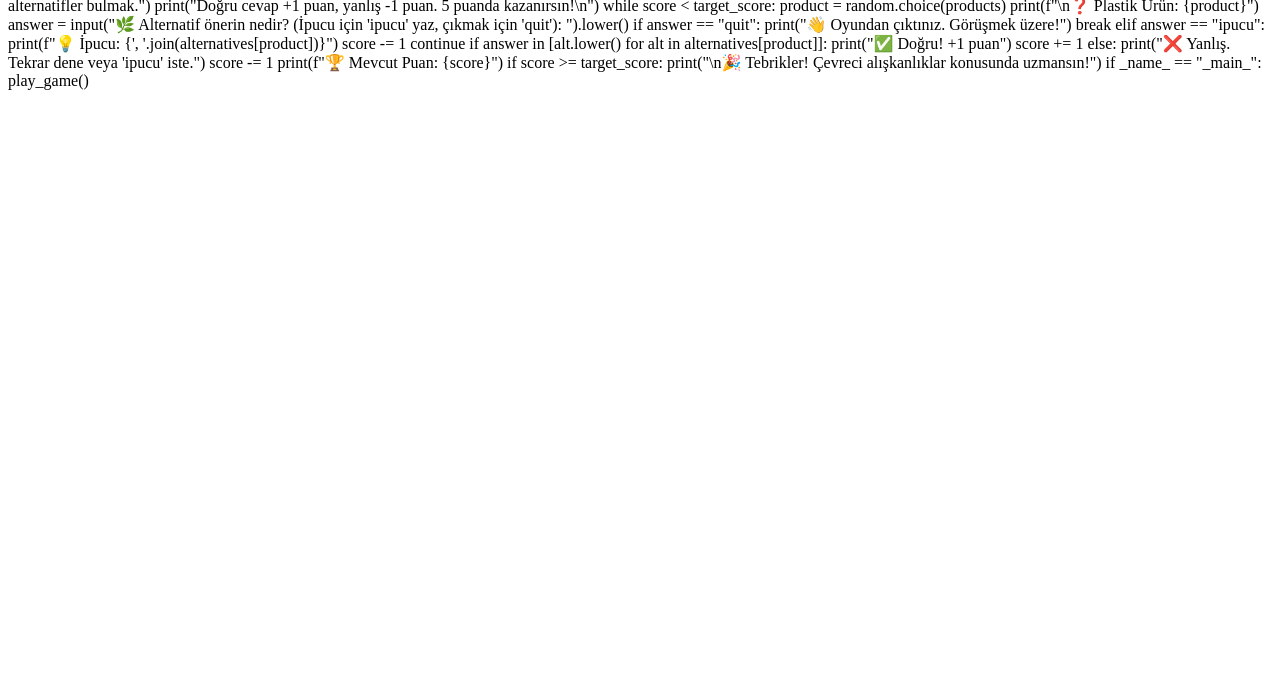
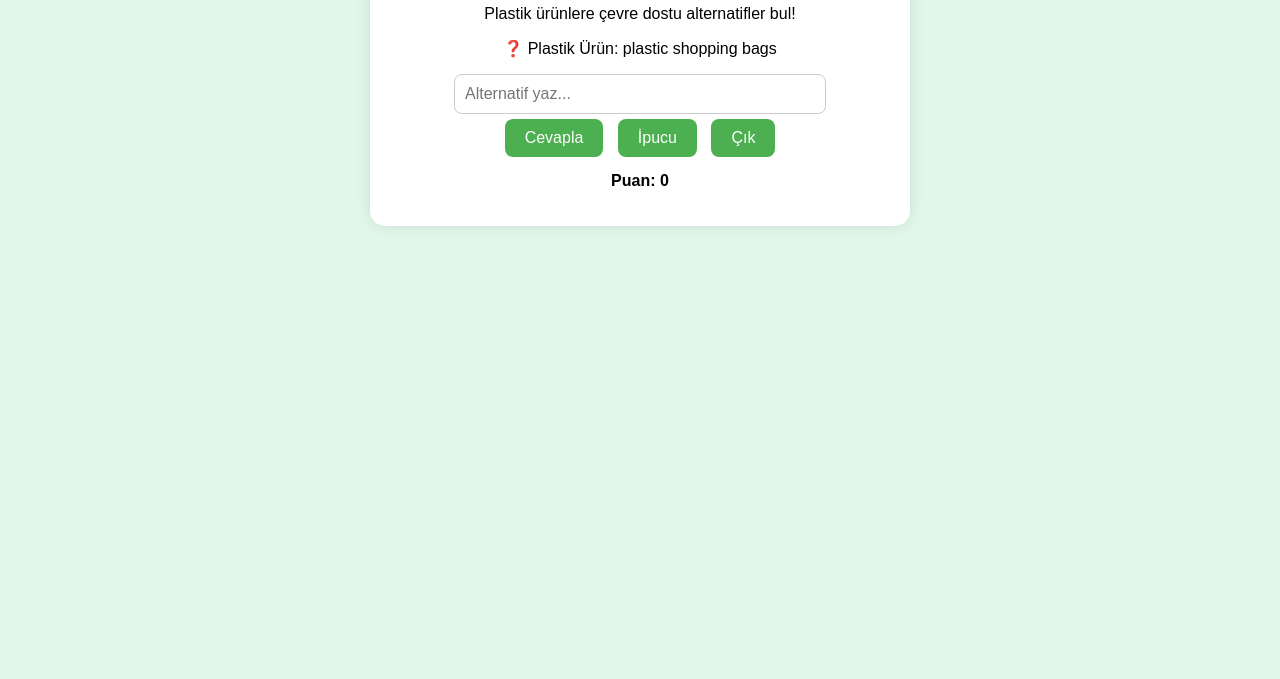
Before and after one commit to zaferusk/recycleee, a plain HTML site: page index.html in a window 1280 px wide. Shown: the part 121-800 px from the top of the page. Drawn offline with Linux system fonts and the light colour scheme.

Commit message:
index.html

```diff
--- a/index.html
+++ b/index.html
@@ -1,7 +1,66 @@
-import random
+<!DOCTYPE html>
+<html lang="tr">
+<head>
+  <meta charset="UTF-8" />
+  <meta name="viewport" content="width=device-width, initial-scale=1.0"/>
+  <title>Eko Alternatif Avı</title>
+  <style>
+    body {
+      font-family: Arial, sans-serif;
+      background: #e0f7e9;
+      text-align: center;
+      padding: 30px;
+    }
+    #game {
+      max-width: 500px;
+      margin: auto;
+      background: #fff;
+      padding: 20px;
+      border-radius: 15px;
+      box-shadow: 0 0 15px rgba(0,0,0,0.1);
+    }
+    button {
+      margin: 5px;
+      padding: 10px 20px;
+      border: none;
+      background: #4caf50;
+      color: white;
+      font-size: 16px;
+      border-radius: 8px;
+      cursor: pointer;
+    }
+    button:hover {
+      background: #45a049;
+    }
+    input {
+      padding: 10px;
+      width: 70%;
+      font-size: 16px;
+      border-radius: 8px;
+      border: 1px solid #ccc;
+    }
+    .score {
+      font-weight: bold;
+      margin-top: 10px;
+    }
+  </style>
+</head>
+<body>
+  <div id="game">
+    <h2>🎮 Eko Alternatif Avı</h2>
+    <p>Plastik ürünlere çevre dostu alternatifler bul!</p>
+    <p id="product">Yükleniyor...</p>
+    <input type="text" id="answer" placeholder="Alternatif yaz..." />
+    <br/>
+    <button onclick="checkAnswer()">Cevapla</button>
+    <button onclick="showHint()">İpucu</button>
+    <button onclick="quitGame()">Çık</button>
+    <p class="score" id="score">Puan: 0</p>
+    <p id="feedback"></p>
+  </div>
 
-def get_alternatives():
-    return {
+  <script>
+    const alternatives = {
       "plastic bags": ["reusable cloth bags", "cotton bags", "paper bags"],
       "plastic water bottles": ["reusable stainless steel bottles", "glass water bottles"],
       "plastic straws": ["stainless steel straws", "bamboo straws", "glass straws", "paper straws"],
@@ -14,42 +73,65 @@ def get_alternatives():
       "plastic shopping bags": ["reusable shopping bags", "cloth bags"],
       "plastic shampoo bottles": ["shampoo bars", "refillable shampoo bottles"],
       "plastic laundry detergent bottles": ["laundry detergent sheets", "refillable containers"]
+    };
+
+    let score = 0;
+    let target = 5;
+    let currentProduct = "";
+
+    function getRandomProduct() {
+      const keys = Object.keys(alternatives);
+      return keys[Math.floor(Math.random() * keys.length)];
     }
 
-def play_game():
-    alternatives = get_alternatives()
-    score = 0
-    target_score = 5
-    products = list(alternatives.keys())
+    function newRound() {
+      currentProduct = getRandomProduct();
+      document.getElementById("product").textContent = `❓ Plastik Ürün: ${currentProduct}`;
+      document.getElementById("answer").value = "";
+      document.getElementById("feedback").textContent = "";
+    }
 
-    print("🎮 Eko Alternatif Avı Oyununa Hoş Geldin!")
-    print("Amacın: Plastik ürünlere çevre dostu alternatifler bulmak.")
-    print("Doğru cevap +1 puan, yanlış -1 puan. 5 puanda kazanırsın!\n")
+    function checkAnswer() {
+      const userAnswer = document.getElementById("answer").value.toLowerCase().trim();
+      const correctAnswers = alternatives[currentProduct].map(a => a.toLowerCase());
 
-    while score < target_score:
-        product = random.choice(products)
-        print(f"\n❓ Plastik Ürün: {product}")
-        answer = input("🌿 Alternatif önerin nedir? (İpucu için 'ipucu' yaz, çıkmak için 'quit'): ").lower()
+      if (correctAnswers.includes(userAnswer)) {
+        score++;
+        document.getElementById("feedback").textContent = "✅ Doğru! +1 puan";
+      } else {
+        score--;
+        document.getElementById("feedback").textContent = "❌ Yanlış cevap.";
+      }
 
-        if answer == "quit":
-            print("👋 Oyundan çıktınız. Görüşmek üzere!")
-            break
-        elif answer == "ipucu":
-            print(f"💡 İpucu: {', '.join(alternatives[product])}")
-            score -= 1
-            continue
+      document.getElementById("score").textContent = `Puan: ${score}`;
 
-        if answer in [alt.lower() for alt in alternatives[product]]:
-            print("✅ Doğru! +1 puan")
-            score += 1
-        else:
-            print("❌ Yanlış. Tekrar dene veya 'ipucu' iste.")
-            score -= 1
+      if (score >= target) {
+        document.getElementById("feedback").textContent = "🎉 Tebrikler! Çevreci alışkanlıklar konusunda uzmansın!";
+        disableGame();
+      } else {
+        newRound();
+      }
+    }
 
-        print(f"🏆 Mevcut Puan: {score}")
+    function showHint() {
+      score--;
+      document.getElementById("score").textContent = `Puan: ${score}`;
+      const hint = alternatives[currentProduct].join(", ");
+      document.getElementById("feedback").textContent = `💡 İpucu: ${hint}`;
+    }
 
-    if score >= target_score:
-        print("\n🎉 Tebrikler! Çevreci alışkanlıklar konusunda uzmansın!")
+    function quitGame() {
+      alert("👋 Oyundan çıkıldı. Görüşmek üzere!");
+      disableGame();
+    }
 
-if _name_ == "_main_":
-    play_game()
+    function disableGame() {
+      document.getElementById("product").textContent = "Oyun sona erdi.";
+      document.querySelector("input").disabled = true;
+      document.querySelectorAll("button").forEach(btn => btn.disabled = true);
+    }
+
+    window.onload = newRound;
+  </script>
+</body>
+</html>
```
Lines whose indentation alone changed are shown as unchanged.
